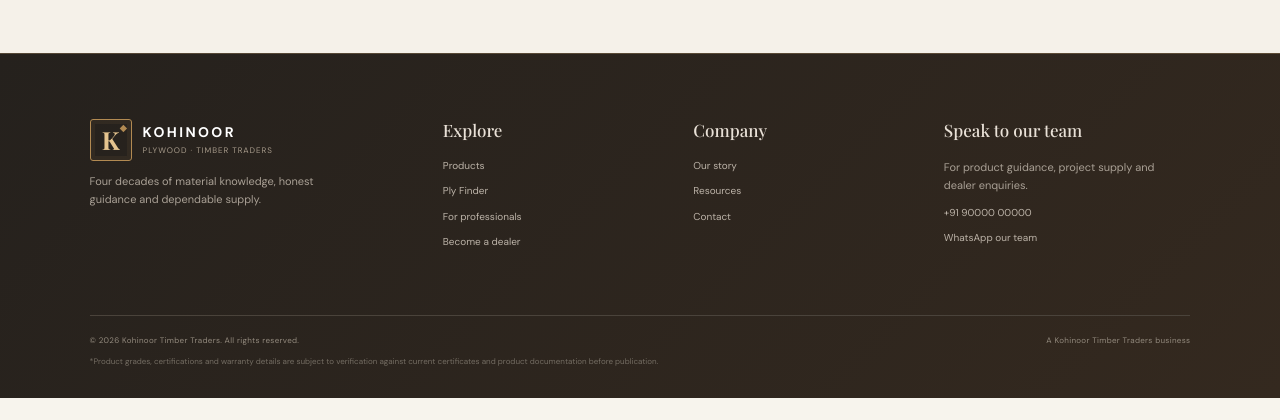
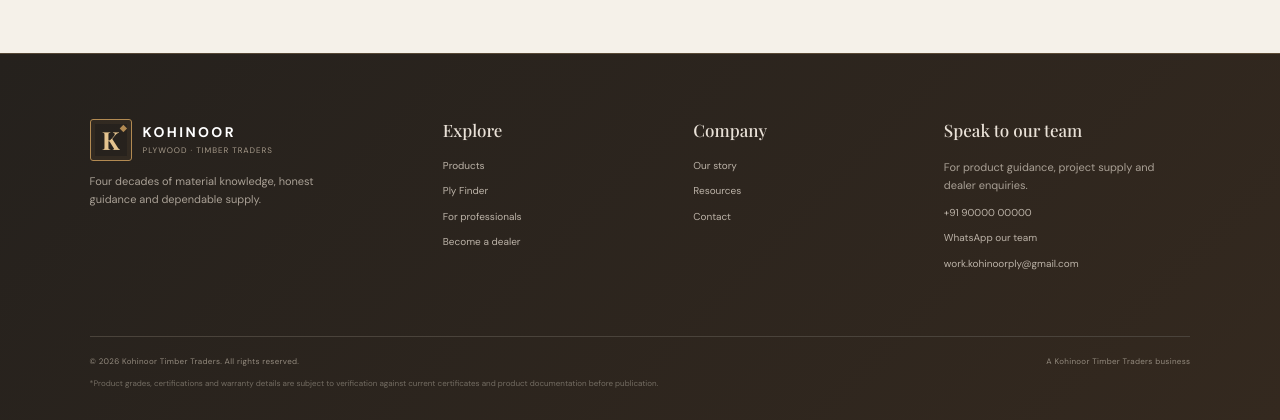
Before and after one commit to mutayeebkapdi31-alt/kohinoor-plywood, a Flask app: page /about in a window 1280 px wide. Shown: the part 2306-2726 px from the top of the page. Before the commit the page ends 2704 px from the top, so only its background shows below. Run offline with Flask 3, Linux system fonts and the light colour scheme.

Commit message:
added work email to the website

```diff
--- a/templates/base.html
+++ b/templates/base.html
@@ -103,13 +103,22 @@
     </div>
 
     <div>
-      <h4>Speak to our team</h4>
-      <p>For product guidance, project supply and dealer enquiries.</p>
+  <h4>Speak to our team</h4>
+  <p>For product guidance, project supply and dealer enquiries.</p>
 
-      <a href="tel:{{ phone_display|replace(' ','') }}">{{ phone_display }}</a>
+  <a href="tel:{{ phone_display|replace(' ','') }}">
+    {{ phone_display }}
+  </a>
 
-      <a target="_blank" rel="noopener" href="https://wa.me/{{ whatsapp_number }}">WhatsApp our team</a>
-    </div>
+  <a target="_blank" rel="noopener"
+     href="https://wa.me/{{ whatsapp_number }}">
+    WhatsApp our team
+  </a>
+
+  <a href="mailto:work.kohinoorply@gmail.com?subject=Kohinoor%20Plywood%20Enquiry">
+    work.kohinoorply@gmail.com
+  </a>
+</div>
 
   </div>
 
```
